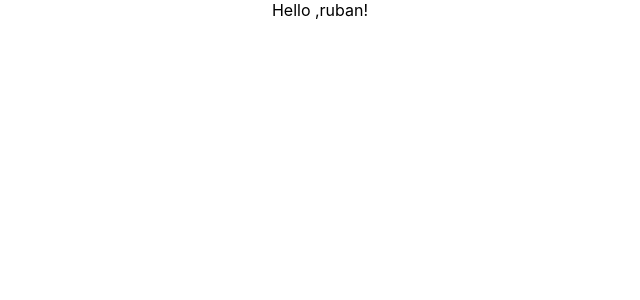
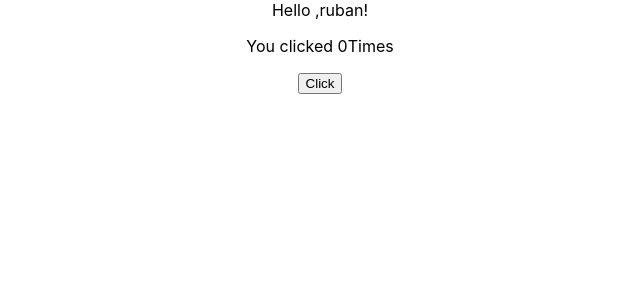
Before and after one commit to RubanN/hooksProjects, a React (Create React App) app: page / in a window 1280 px wide. Shown: the top 300 px of the page, without its empty margins (320-960 px from the left). Built offline with nearby package versions, Linux system fonts and the light colour scheme.

Commit message:
useEffect document title

```diff
--- a/src/App.js
+++ b/src/App.js
@@ -1,5 +1,6 @@
 import React,{useState} from "react";
 import './App.css';
+import SecondUseffect from "./Components/SecondUseffect";
 import FirstUseffect from "./FirstUseffect";
 // import HooksToDo from './HooksToDo'
 // import First from './Components/First'
@@ -12,7 +13,7 @@ export default()=> {
       {/* <HooksToDo onSubmit={text=>setTodos([{text,complete:false},...todos])}
       /> */}
        <FirstUseffect name="ruban"/>
-
+      <SecondUseffect/>
 
     </div>
   );
--- /dev/null
+++ b/src/Components/SecondUseffect.jsx
@@ -0,0 +1,21 @@
+import {useEffect,useState} from 'react'
+
+
+function SecondUseffect() {
+   const [count,setCount] = useState(0)
+
+   useEffect(() =>{
+       document.title=`You click me${count}Times`
+   })
+   const increment=()=>{
+       setCount(count+1)
+   }
+    return (
+        <div>
+   <p>You clicked {count}Times</p>
+   <button onClick={increment}>Click</button>
+        </div>
+    )
+}
+
+export default SecondUseffect
```
